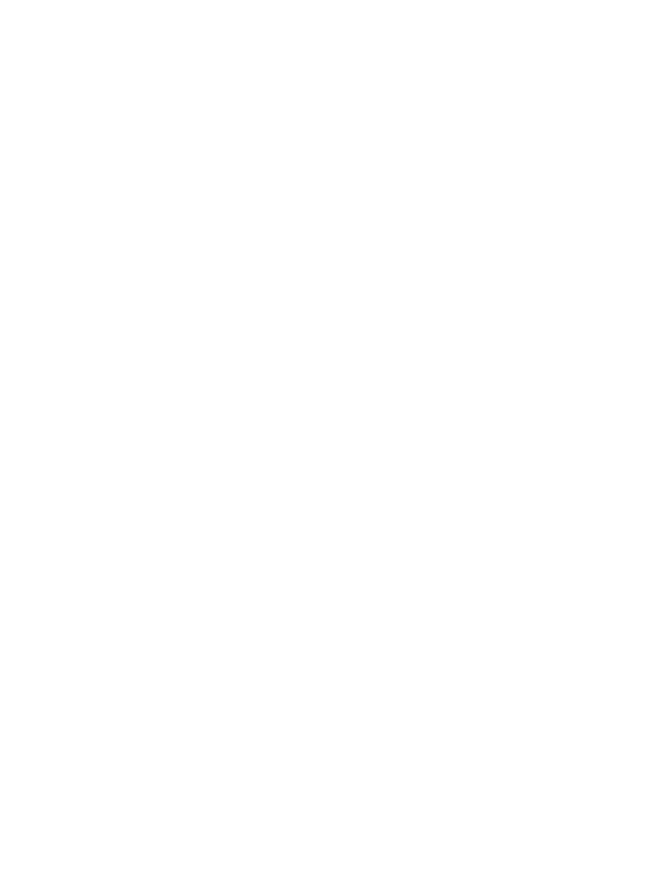
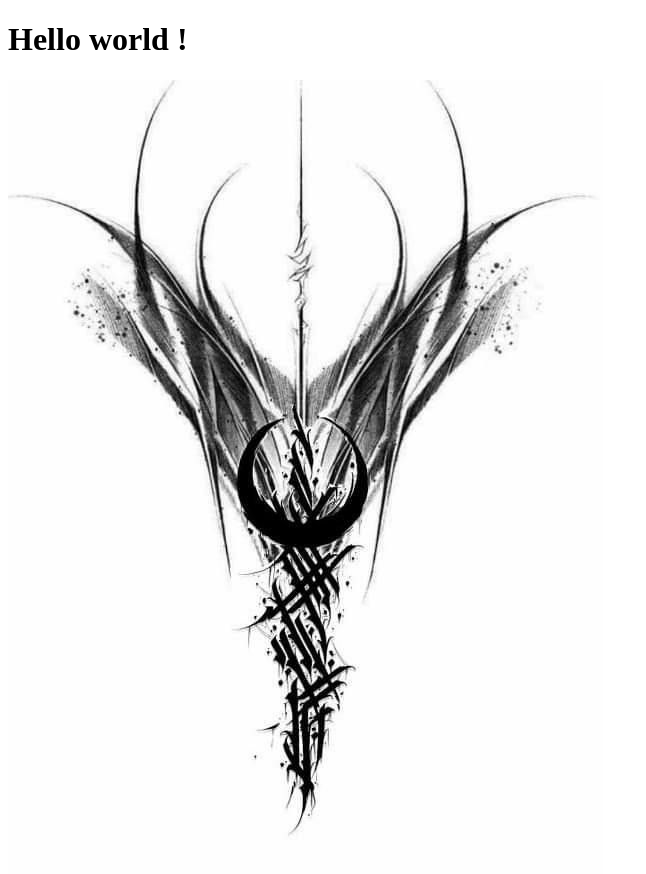
Before and after one commit to avarageenjyer/evgen-web-project, a plain HTML site: page index.html in a window 1280 px wide. Shown: the whole page, without its empty margins (0-646 px from the left). Before the commit the page ends 800 px from the top, so only its background shows below. Drawn offline with Linux system fonts and the light colour scheme.

Commit message:
Initial HTML

```diff
--- a/index.html
+++ b/index.html
@@ -8,6 +8,7 @@
     <link rel="shortcut icon" href="https://placekitten.com/96/139" type="image/x-icon">
 </head>
 <body>
-    <script src="https://unpkg.com/html-data-include@3.3.3/html-data-include.js"></script>
+    <h1> Hello world ! </h1>
+    <img src="img/завантаження (4).jpg" alt="zav">
 </body>
 </html>
```
Also changed, not shown: img/завантаження (4).jpg (added).
